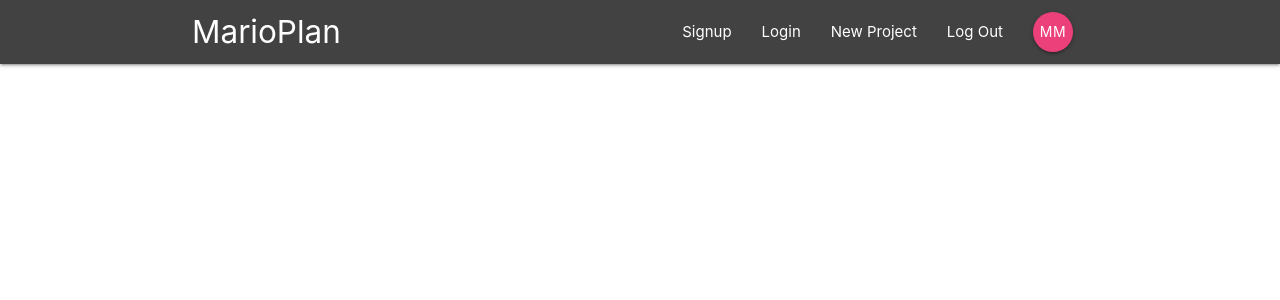
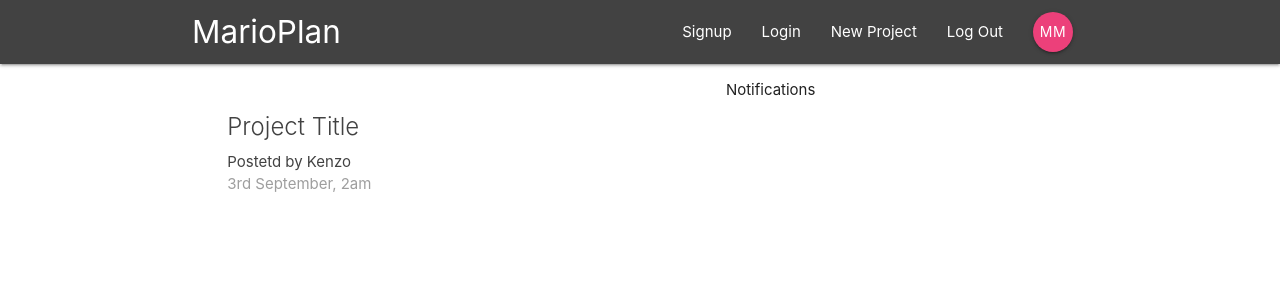
Before and after one commit to kenzo-tanaka/react-firebase, a React (Create React App) app: page / in a window 1280 px wide. Shown: the top 300 px of the page. Built offline with nearby package versions, Linux system fonts and the light colour scheme.

Commit message:
Dashboard Component

```diff
--- a/src/App.js
+++ b/src/App.js
@@ -1,6 +1,7 @@
 import React, { Component } from "react";
-import { BrowserRouter } from "react-router-dom";
+import { BrowserRouter, Switch, Route } from "react-router-dom";
 import Navbar from "./components/layout/Navbar";
+import Dashboard from "./components/dashboard/Dashboard";
 
 class App extends Component {
   render() {
@@ -8,6 +9,9 @@
       <BrowserRouter>
         <div className="App">
           <Navbar />
+          <Switch>
+            <Route path="/" component={Dashboard} />
+          </Switch>
         </div>
       </BrowserRouter>
     );
--- a/src/components/dashboard/Dashboard.js
+++ b/src/components/dashboard/Dashboard.js
@@ -0,0 +1,23 @@
+import React, { Component } from "react";
+import Notification from "./Notifications";
+import ProjectList from "../projects/ProjectList";
+
+class Dashboard extends Component {
+  state = {};
+  render() {
+    return (
+      <div className="dashboard container">
+        <div className="row">
+          <div className="col s12 m6">
+            <ProjectList />
+          </div>
+          <div className="col s12 m5 offset-m1">
+            <Notification />
+          </div>
+        </div>
+      </div>
+    );
+  }
+}
+
+export default Dashboard;
--- a/src/components/dashboard/Notifications.js
+++ b/src/components/dashboard/Notifications.js
@@ -0,0 +1,11 @@
+import React from "react";
+
+const Notifications = () => {
+  return (
+    <div>
+      <p>Notifications</p>
+    </div>
+  );
+};
+
+export default Notifications;
--- a/src/components/projects/ProjectList.js
+++ b/src/components/projects/ProjectList.js
@@ -0,0 +1,17 @@
+import React from "react";
+
+const ProjectList = () => {
+  return (
+    <div className="project-list section">
+      <div className="card z-depth-0 project-summary">
+        <div className="card-content grey-text text-darken-3">
+          <span className="card-title">Project Title</span>
+          <p>Postetd by Kenzo</p>
+          <p className="grey-text">3rd September, 2am</p>
+        </div>
+      </div>
+    </div>
+  );
+};
+
+export default ProjectList;
```
